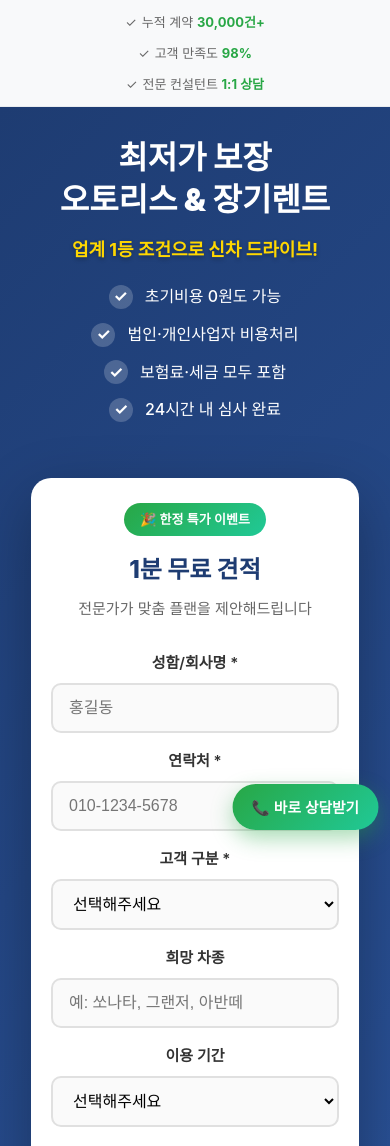
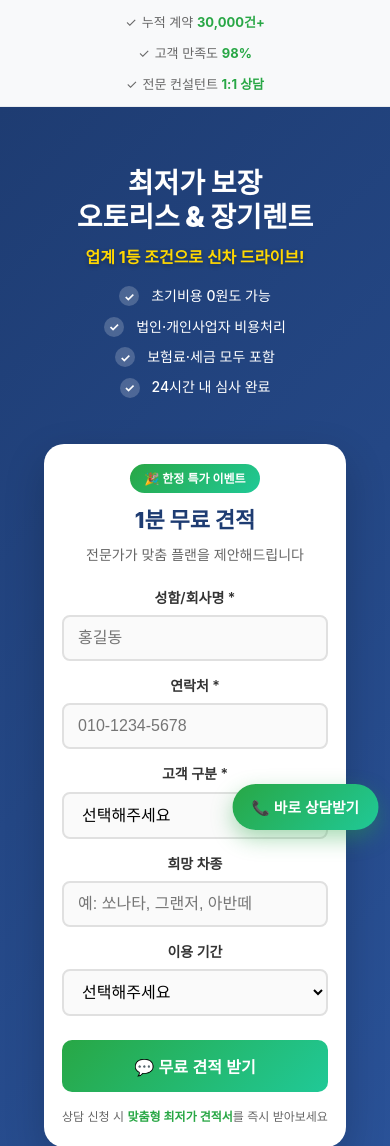
Before and after one commit to auto-forest/best, a plain HTML site: page index.html in a window 390 px wide. Shown: the top 1146 px of the page. Drawn offline with Linux system fonts and the light colour scheme.

Commit message:
Add files via upload

```diff
--- a/index.html
+++ b/index.html
@@ -462,64 +462,86 @@
             }
 
             .hero {
-                padding: 30px 15px;
-                min-height: auto;
+                padding: 20px 15px;
+                min-height: 100vh;
+                display: flex;
+                align-items: flex-start;
+                padding-top: 60px;
             }
 
             .hero-content {
                 grid-template-columns: 1fr;
-                gap: 30px;
+                gap: 25px;
                 text-align: center;
+                width: 100%;
             }
 
             .hero-text h1 {
-                font-size: 32px;
-                line-height: 1.3;
+                font-size: 28px;
+                line-height: 1.2;
+                margin-bottom: 10px;
+            }
+
+            .hero-text .price-highlight {
+                font-size: 16px;
                 margin-bottom: 15px;
             }
 
-            .hero-text .price-highlight {
-                font-size: 18px;
+            .benefits-list {
+                gap: 8px;
                 margin-bottom: 20px;
             }
 
-            .benefits-list {
-                gap: 12px;
-                margin-bottom: 25px;
-            }
-
             .benefit-item {
-                font-size: 16px;
+                font-size: 14px;
                 justify-content: center;
             }
 
             .benefit-item::before {
-                width: 24px;
-                height: 24px;
+                width: 20px;
+                height: 20px;
+                font-size: 12px;
             }
 
             .consult-form {
-                padding: 25px 20px;
-                margin: 0 10px;
+                padding: 20px 18px;
+                margin: 0 5px;
+                box-shadow: 0 15px 40px rgba(0, 0, 0, 0.2);
+            }
+
+            .form-header {
+                margin-bottom: 20px;
             }
 
             .form-header h2 {
-                font-size: 24px;
+                font-size: 22px;
+                margin-bottom: 6px;
             }
 
             .form-header .badge {
-                font-size: 13px;
-                padding: 6px 16px;
+                font-size: 12px;
+                padding: 5px 14px;
+                margin-bottom: 10px;
+            }
+
+            .form-header p {
+                font-size: 14px;
             }
 
             .form-group {
-                margin-bottom: 16px;
+                margin-bottom: 14px;
+            }
+
+            .form-group label {
+                font-size: 14px;
+                margin-bottom: 6px;
             }
 
             .form-group input,
             .form-group select {
-                padding: 14px 16px;
+                padding: 12px 14px;
                 font-size: 16px; /* iOS 확대 방지 */
+                border-radius: 8px;
             }
 
             .form-row {
@@ -528,9 +550,15 @@
             }
 
             .submit-btn {
-                padding: 16px;
-                font-size: 18px;
+                padding: 14px;
+                font-size: 16px;
+                margin-top: 10px;
+                border-radius: 10px;
+            }
+
+            .form-footer {
                 margin-top: 15px;
+                font-size: 12px;
             }
 
             .features {
@@ -621,17 +649,33 @@
 
         /* 더 작은 모바일 화면 (iPhone SE 등) */
         @media (max-width: 375px) {
+            .hero {
+                padding-top: 50px;
+            }
+
             .hero-text h1 {
-                font-size: 28px;
+                font-size: 26px;
             }
 
             .hero-text .price-highlight {
-                font-size: 16px;
+                font-size: 15px;
+            }
+
+            .benefits-list {
+                margin-bottom: 18px;
+            }
+
+            .benefit-item {
+                font-size: 13px;
             }
 
             .consult-form {
-                padding: 20px 15px;
-                margin: 0 5px;
+                padding: 18px 15px;
+                margin: 0 3px;
+            }
+
+            .form-header h2 {
+                font-size: 20px;
             }
 
             .features-grid {
@@ -846,7 +890,7 @@
                     body: JSON.stringify(formData)
                 });
 
-                alert('✅ 상담 신청이 완료되었습니다!\n\n전문 컨설턴트가 24시간 내에 연락드려\n맞춤형 최저가 견적을 안내해드리겠습니다.');
+                alert('✅ 상담 신청이 완료되었습니다!\n\n전문 컨설턴트가 30분 내에 연락드려\n맞춤형 최저가 견적을 안내해드리겠습니다.');
                 event.target.reset();
 
             } catch (error) {
```
